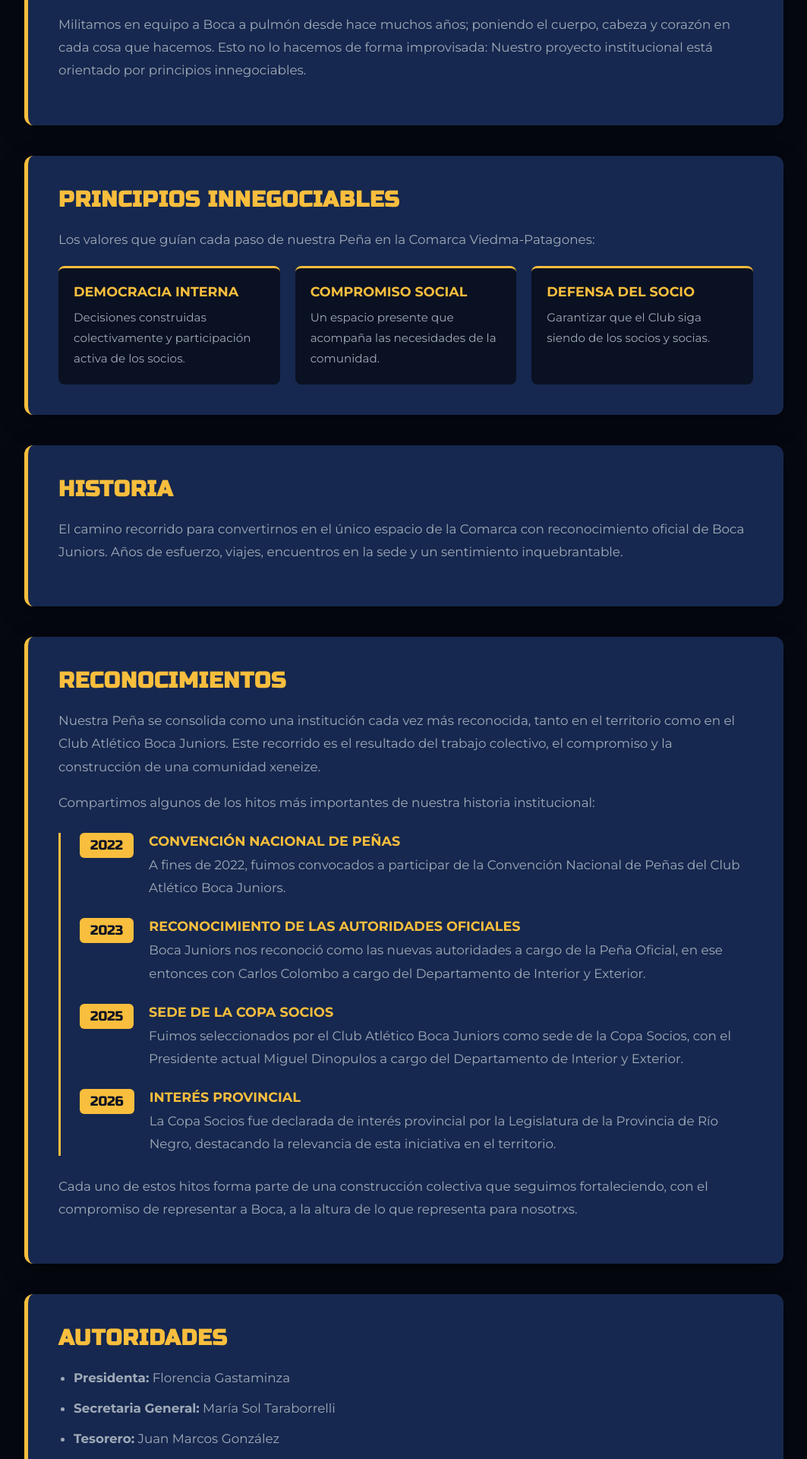
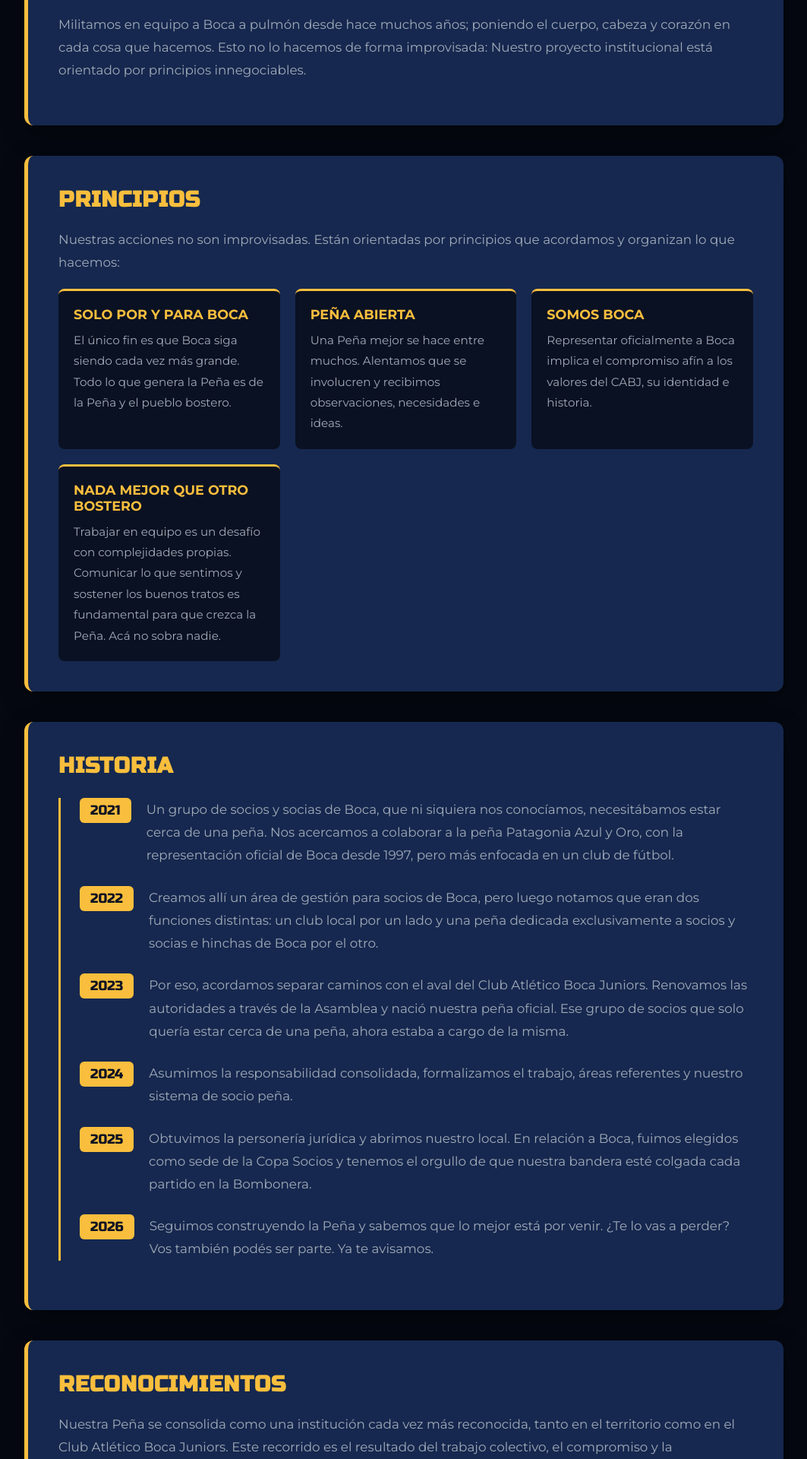
Before and after one commit to cadejursistemas-netizen/bocaviedmapatagones.com.ar, a WordPress theme: template wp-content/themes/pena-boca/page-institucional.php in a window 1280 px wide. Shown: the part 393-2313 px from the top of the page at 76% size, without its empty margins (108-1171 px from the left). Run offline with PHP 8.4 and a stand-in for WordPress, Linux system fonts and the light colour scheme; the site name, menu and one post (Sample post) are stand-ins, and other content is empty.

Commit message:
Actualizar Historia (línea de tiempo) y Principios en Institucional
Co-Authored-By: Claude Sonnet 5.5 <noreply@anthropic.com>
Claude-Session: https://claude.ai/code/session_01YABkQBe1sTupEKxuUd8Kos

```diff
--- a/wp-content/themes/pena-boca/header.php
+++ b/wp-content/themes/pena-boca/header.php
@@ -213,6 +213,7 @@
             <div class="nav-item">
                 <a href="<?php echo site_url('/institucional'); ?>">Institucional <span class="caret">▾</span></a>
                 <div class="nav-sub">
+                    <a href="<?php echo site_url('/institucional'); ?>#historia">Historia</a>
                     <a href="<?php echo site_url('/institucional'); ?>#principios">Principios</a>
                     <a href="<?php echo site_url('/institucional'); ?>#reconocimientos">Reconocimientos</a>
                     <a href="<?php echo site_url('/institucional'); ?>#autoridades">Autoridades</a>
--- a/wp-content/themes/pena-boca/page-institucional.php
+++ b/wp-content/themes/pena-boca/page-institucional.php
@@ -115,32 +115,77 @@ get_header(); ?>
             <p>Militamos en equipo a Boca a pulmón desde hace muchos años; poniendo el cuerpo, cabeza y corazón en cada cosa que hacemos. Esto no lo hacemos de forma improvisada: Nuestro proyecto institucional está orientado por principios innegociables.</p>
         </div>
 
-        <!-- Bloque 2: Principios Innegociables -->
+        <!-- Bloque 2: Principios -->
         <div class="inst-block" id="principios">
-            <h2 class="cabj-font">Principios Innegociables</h2>
-            <p>Los valores que guían cada paso de nuestra Peña en la Comarca Viedma-Patagones:</p>
+            <h2 class="cabj-font">Principios</h2>
+            <p>Nuestras acciones no son improvisadas. Están orientadas por principios que acordamos y organizan lo que hacemos:</p>
 
             <div class="principios-grid">
                 <div class="principio-card">
-                    <h4>Democracia Interna</h4>
-                    <p>Decisiones construidas colectivamente y participación activa de los socios.</p>
+                    <h4>Solo por y para Boca</h4>
+                    <p>El único fin es que Boca siga siendo cada vez más grande. Todo lo que genera la Peña es de la Peña y el pueblo bostero.</p>
                 </div>
                 <div class="principio-card">
-                    <h4>Compromiso Social</h4>
-                    <p>Un espacio presente que acompaña las necesidades de la comunidad.</p>
+                    <h4>Peña abierta</h4>
+                    <p>Una Peña mejor se hace entre muchos. Alentamos que se involucren y recibimos observaciones, necesidades e ideas.</p>
                 </div>
                 <div class="principio-card">
-                    <h4>Defensa del Socio</h4>
-                    <p>Garantizar que el Club siga siendo de los socios y socias.</p>
+                    <h4>Somos Boca</h4>
+                    <p>Representar oficialmente a Boca implica el compromiso afín a los valores del CABJ, su identidad e historia.</p>
+                </div>
+                <div class="principio-card">
+                    <h4>Nada mejor que otro bostero</h4>
+                    <p>Trabajar en equipo es un desafío con complejidades propias. Comunicar lo que sentimos y sostener los buenos tratos es fundamental para que crezca la Peña. Acá no sobra nadie.</p>
                 </div>
             </div>
         </div>
 
         <!-- Bloque 3: Historia -->
-        <div class="inst-block">
+        <div class="inst-block" id="historia">
             <h2 class="cabj-font">Historia</h2>
-            <p>El camino recorrido para convertirnos en el único espacio de la Comarca con reconocimiento oficial de Boca Juniors. Años de esfuerzo, viajes, encuentros en la sede y un sentimiento inquebrantable.</p>
-            <!-- Acá podés explayarte o editar el texto libremente desde el panel de WP -->
+            <div class="hitos">
+                <div class="hito">
+                    <span class="hito-year">2021</span>
+                    <div>
+                        <p>Un grupo de socios y socias de Boca, que ni siquiera nos conocíamos, necesitábamos estar cerca de una peña. Nos acercamos a colaborar a la peña Patagonia Azul y Oro, con la representación oficial de Boca desde 1997, pero más enfocada en un club de fútbol.</p>
+                    </div>
+                </div>
+
+                <div class="hito">
+                    <span class="hito-year">2022</span>
+                    <div>
+                        <p>Creamos allí un área de gestión para socios de Boca, pero luego notamos que eran dos funciones distintas: un club local por un lado y una peña dedicada exclusivamente a socios y socias e hinchas de Boca por el otro.</p>
+                    </div>
+                </div>
+
+                <div class="hito">
+                    <span class="hito-year">2023</span>
+                    <div>
+                        <p>Por eso, acordamos separar caminos con el aval del Club Atlético Boca Juniors. Renovamos las autoridades a través de la Asamblea y nació nuestra peña oficial. Ese grupo de socios que solo quería estar cerca de una peña, ahora estaba a cargo de la misma.</p>
+                    </div>
+                </div>
+
+                <div class="hito">
+                    <span class="hito-year">2024</span>
+                    <div>
+                        <p>Asumimos la responsabilidad consolidada, formalizamos el trabajo, áreas referentes y nuestro sistema de socio peña.</p>
+                    </div>
+                </div>
+
+                <div class="hito">
+                    <span class="hito-year">2025</span>
+                    <div>
+                        <p>Obtuvimos la personería jurídica y abrimos nuestro local. En relación a Boca, fuimos elegidos como sede de la Copa Socios y tenemos el orgullo de que nuestra bandera esté colgada cada partido en la Bombonera.</p>
+                    </div>
+                </div>
+
+                <div class="hito">
+                    <span class="hito-year">2026</span>
+                    <div>
+                        <p>Seguimos construyendo la Peña y sabemos que lo mejor está por venir. ¿Te lo vas a perder? Vos también podés ser parte. Ya te avisamos.</p>
+                    </div>
+                </div>
+            </div>
         </div>
 
         <!-- Bloque: Reconocimientos -->
```
